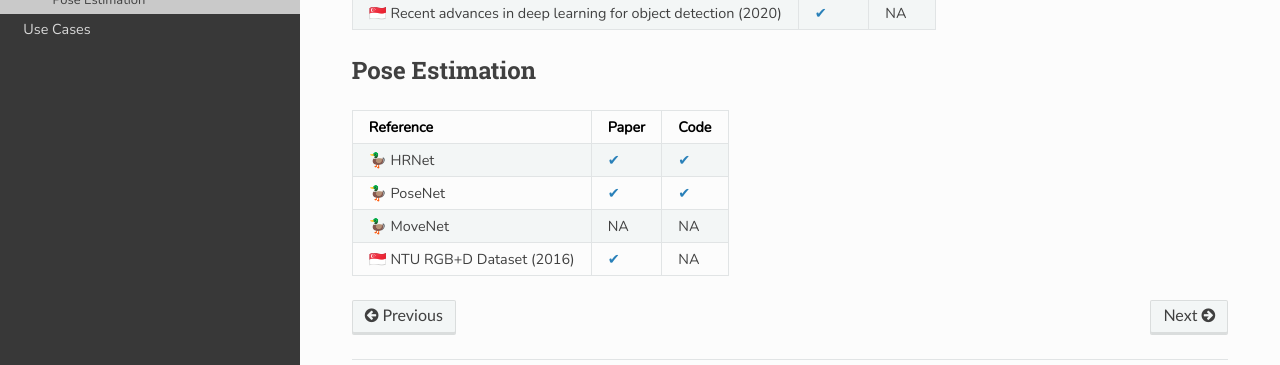
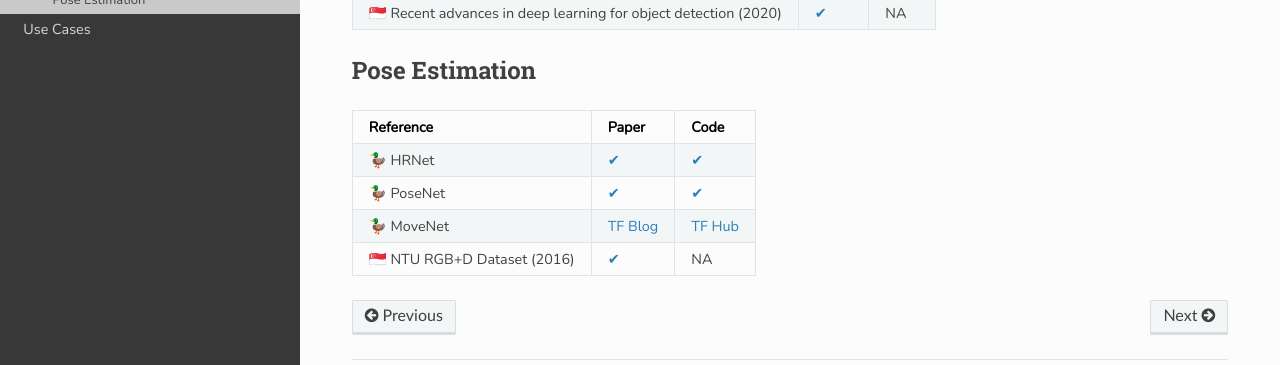
Before and after one commit to aisingapore/PeekingDuck, a Sphinx documentation site: the page built from docs/source/resources/02_bibliography.rst, in a window 1280 px wide and 1108 px high. Shown: the part 640-1005 px from the top of the window. Built offline with Sphinx 7.4.7 and the Read the Docs theme 2.0.0, drawn with Linux system fonts in a browser that asks for light colours.

Commit message:
docs: updated biblio and 01b_pose_estimation rst file for RTD

```diff
--- a/docs/source/resources/01b_pose_estimation.rst
+++ b/docs/source/resources/01b_pose_estimation.rst
@@ -13,6 +13,8 @@
 |               | HRNet   | :mod:`peekingduck.pipeline.nodes.model.hrnet`   |
 +               +---------+-------------------------------------------------+
 | Whole body    | PoseNet | :mod:`peekingduck.pipeline.nodes.model.posenet` |
++               +---------+-------------------------------------------------+
+|               | MoveNet | :mod:`peekingduck.pipeline.nodes.model.movenet` |
 +---------------+---------+-------------------------------------------------+
 
 Benchmarks
--- a/docs/source/resources/02_bibliography.rst
+++ b/docs/source/resources/02_bibliography.rst
@@ -37,14 +37,14 @@
 Pose Estimation
 ===============
 
-+-----------------------------+------------------------------------------+------------------------------------------------------------------------+
-| Reference                   | Paper                                    | Code                                                                   |
-+=============================+==========================================+========================================================================+
-| 🦆 HRNet                    | `✔ <http://arxiv.org/abs/1908.07919>`__  | `✔ <https://github.com/leoxiaobin/deep-high-resolution-net.pytorch>`__ |
-+-----------------------------+------------------------------------------+------------------------------------------------------------------------+
-| 🦆 PoseNet                  | `✔ <http://arxiv.org/abs/1803.08225>`__  | `✔ <https://github.com/rwightman/posenet-python>`__                    |
-+-----------------------------+------------------------------------------+------------------------------------------------------------------------+
-| 🦆 MoveNet                  | NA                                       | NA                                                                     |
-+-----------------------------+------------------------------------------+------------------------------------------------------------------------+
-| 🇸🇬 NTU RGB+D Dataset (2016) | `✔ <https://arxiv.org/abs/1604.02808>`__ | NA                                                                     |
-+-----------------------------+------------------------------------------+------------------------------------------------------------------------+
++-------------------------------+---------------------------------------------------------------------------------------------------------------------+------------------------------------------------------------------------+
+| Reference                     | Paper                                                                                                               | Code                                                                   |
++===============================+=====================================================================================================================+========================================================================+
+| 🦆 HRNet                      | `✔ <http://arxiv.org/abs/1908.07919>`__                                                                             | `✔ <https://github.com/leoxiaobin/deep-high-resolution-net.pytorch>`__ |
++-------------------------------+---------------------------------------------------------------------------------------------------------------------+------------------------------------------------------------------------+
+| 🦆 PoseNet                    | `✔ <http://arxiv.org/abs/1803.08225>`__                                                                             | `✔ <https://github.com/rwightman/posenet-python>`__                    |
++-------------------------------+---------------------------------------------------------------------------------------------------------------------+------------------------------------------------------------------------+
+| 🦆 MoveNet                    | `TF Blog <https://blog.tensorflow.org/2021/05/next-generation-pose-detection-with-movenet-and-tensorflowjs.html>`__ | `TF Hub <https://tfhub.dev/google/movenet/multipose/lightning/1>`__    |
++-------------------------------+---------------------------------------------------------------------------------------------------------------------+------------------------------------------------------------------------+
+| 🇸🇬 NTU RGB+D Dataset (2016)   | `✔ <https://arxiv.org/abs/1604.02808>`__                                                                            | NA                                                                     |
++-------------------------------+---------------------------------------------------------------------------------------------------------------------+------------------------------------------------------------------------+
```
